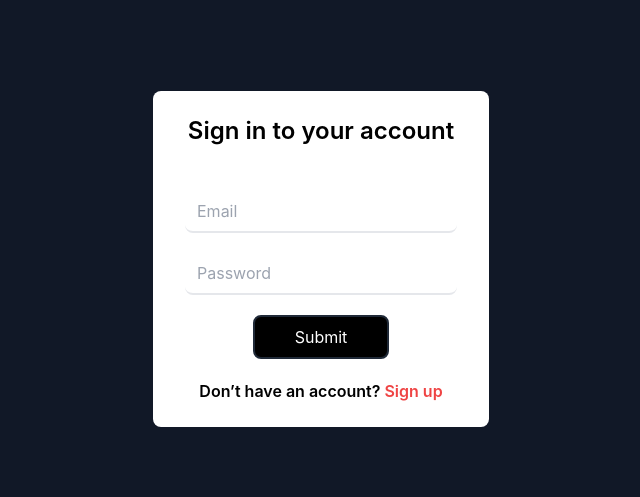
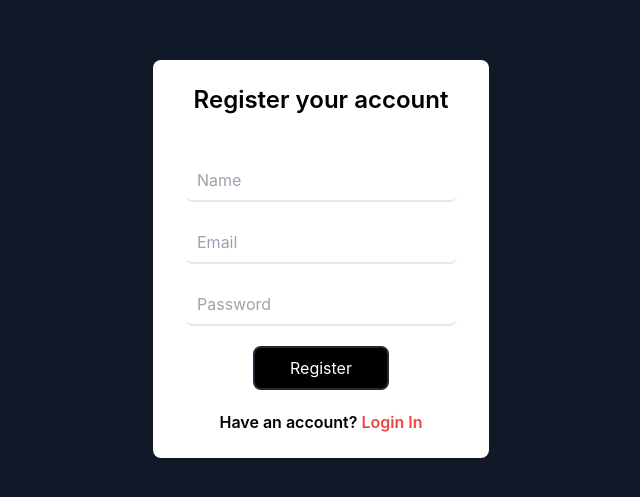
Before and after one commit to himanishpuri/todoList-api-temporary, a React (Vite) app in the folder frontend/: page /register in a window 1280 px wide. Before the commit this address led to /. Shown: the part 141-638 px from the top of the page, without its empty margins (319-959 px from the left). Built offline with nearby package versions, Linux system fonts and the light colour scheme; no server answers.

Commit message:
chore: Update npm dependencies, add build script, and remove unnecessary code

```diff
--- a/frontend/src/components/Login.jsx
+++ b/frontend/src/components/Login.jsx
@@ -23,17 +23,23 @@ function Login() {
 	} = useForm();
 
 	const onSubmit = async (data) => {
-		const response = await axios.post(
+		try {
+			const { data: resData } = await axios.post(
 				"http://localhost:5000/api/user/login",
 				data,
 				{ withCredentials: true },
 			);
-		const { data: resData } = response;
 			setErrMsg(resData?.message);
 			setTimeout(() => {
 				setErrMsg("");
 			}, 5 * 1000);
 			if (resData?.success) navigate("/app");
+		} catch (error) {
+			setErrMsg(error.response.data.message);
+			setTimeout(() => {
+				setErrMsg("");
+			}, 5 * 1000);
+		}
 	};
 	return (
 		<div className="bg-gray-900 h-screen w-full grid place-items-center">
--- a/frontend/src/components/Register.jsx
+++ b/frontend/src/components/Register.jsx
@@ -23,6 +23,7 @@ function Register() {
 	} = useForm();
 
 	const onSubmit = async (data) => {
+		try {
 			const response = await axios.post(
 				"http://localhost:5000/api/user/register",
 				data,
@@ -34,6 +35,12 @@ function Register() {
 				setErrMsg("");
 			}, 5 * 1000);
 			if (resData?.success) navigate("/app");
+		} catch (error) {
+			setErrMsg(error.response.data.message);
+			setTimeout(() => {
+				setErrMsg("");
+			}, 5 * 1000);
+		}
 	};
 	return (
 		<div className="bg-gray-900 h-screen w-full grid place-items-center">
--- a/frontend/src/handlers/auth.js
+++ /dev/null
@@ -1,3 +0,0 @@
-function auth() {}
-
-export default auth;
--- a/frontend/src/main.jsx
+++ b/frontend/src/main.jsx
@@ -13,11 +13,7 @@ const router = createBrowserRouter([
 	},
 	{
 		path: "/register",
-		element: (
-			<ProtectedRoute>
-				<Register />
-			</ProtectedRoute>
-		),
+		element: <Register />,
 	},
 	{
 		path: "/app",
```
Also changed, not shown: 2 other files (tests, documents, lock files or other folders). Lines whose indentation alone changed are shown as unchanged.
